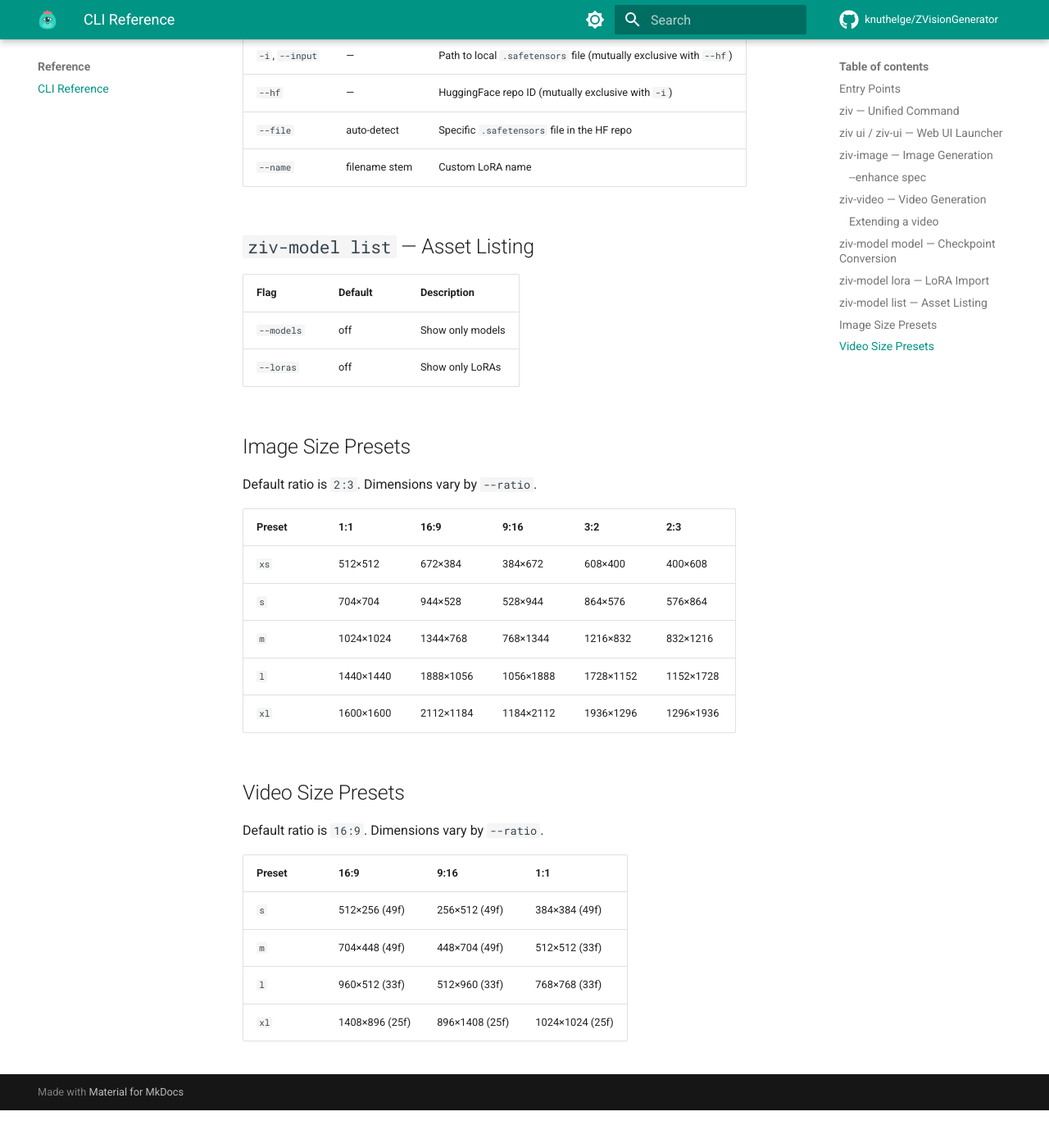
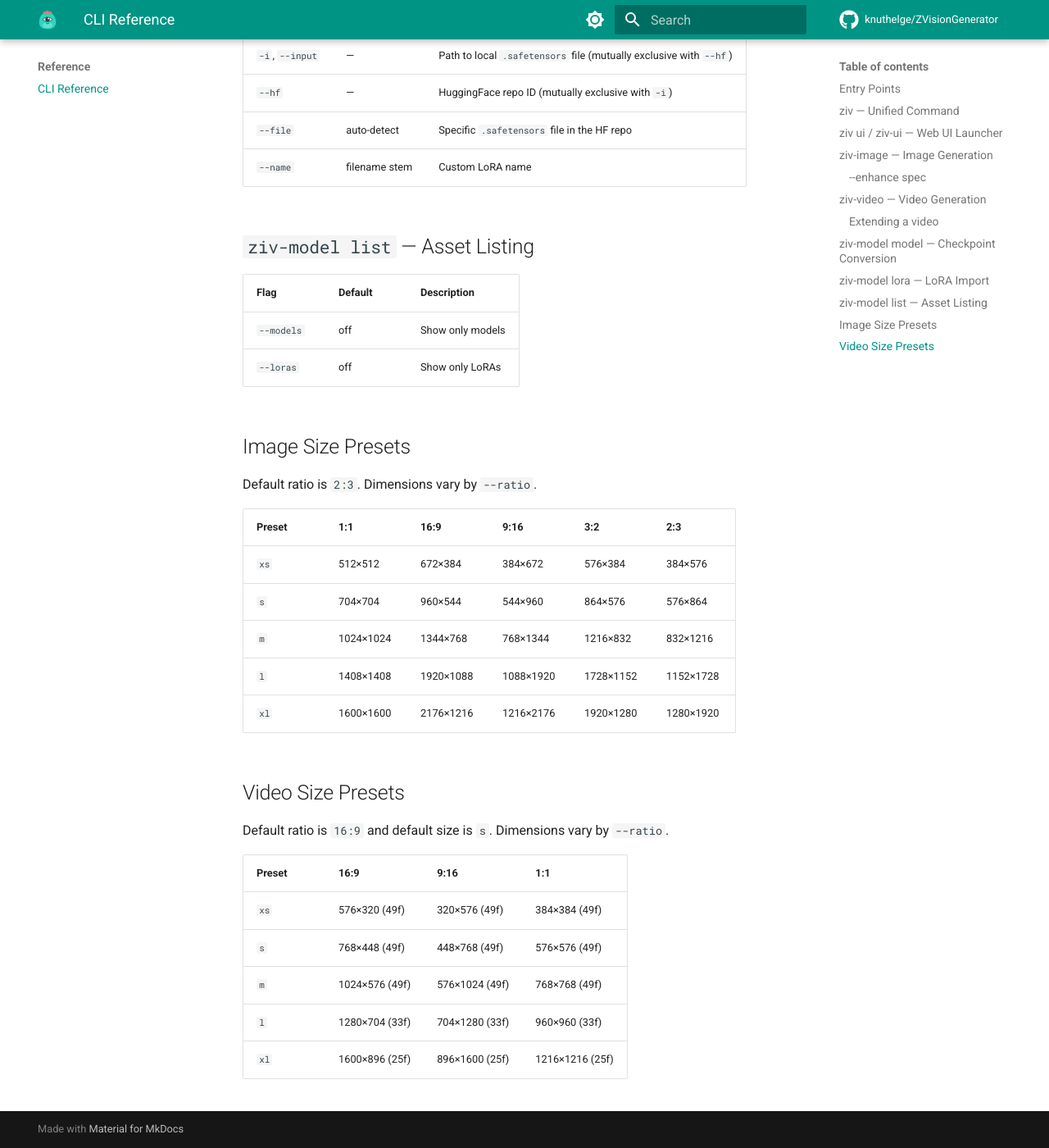
Before and after one commit to knuthelge/ZVisionGenerator, an MkDocs documentation site: the page built from docs/reference/cli.md, in a window 1280 px wide and 1400 px high, scrolled down 8248 px. Shown: the whole window at 82% size. Built offline with MkDocs 1.6.1 and Material for MkDocs 9.7.7, drawn with Linux system fonts in a browser that asks for light colours; comment, search, counter and statistics services are not loaded; before the commit the page ends 9602 px from its top, so only the background shows below that; some of the changed text lies outside the part shown.

Commit message:
feat(video): retune image and video size presets
- Video presets now match their aspect ratio and common resolutions:
  new xs 576x320 for prompt tests, s 768x448, m 1024x576 (576p),
  l 1280x704 (720p), xl 1600x896; 1:1 runs 384 to 1216
- Default video size is now s, about the cost of the old default m
- Six image presets changed so every preset keeps its exact size under
  2x upscale, and m/l/xl under 4x
- Reuse settings keeps an older asset's own size when its preset has
  since changed size
- Memory badge reference clip, fallbacks, docs and proposals follow
  the new default

```diff
--- a/docs/reference/cli.md
+++ b/docs/reference/cli.md
@@ -97,7 +97,7 @@ The free-text direction is not part of the spec; pass it with `--enhance-note`.
 
 See [Enhancing Prompts](../guides/prompts.md#enhancing-prompts).
 
-The `ideo` alias selects Ideogram 4 (`ideogram-ai/ideogram-4-fp8`), a macOS/MLX-only image model. Its width and height must be in the 256–2048 range and multiples of 16. Size presets that exceed this range — `--size xl` with `--ratio 16:9` or `--ratio 9:16` (2112 px) — are rejected before the model loads, as are `--image` and `--upscale` (both require img2img, which Ideogram 4 does not support).
+The `ideo` alias selects Ideogram 4 (`ideogram-ai/ideogram-4-fp8`), a macOS/MLX-only image model. Its width and height must be in the 256–2048 range and multiples of 16. Size presets that exceed this range — `--size xl` with `--ratio 16:9` or `--ratio 9:16` (2176 px) — are rejected before the model loads, as are `--image` and `--upscale` (both require img2img, which Ideogram 4 does not support).
 
 ## `ziv-video` — Video Generation
 
@@ -119,7 +119,7 @@ Platform-aware aliases:
 | `-H`, `--height` | model-aware | Video height (LTX: auto-aligned to 32px, 64px with `--upscale`) |
 | `--frames` | model-aware | Number of frames (LTX: auto-aligned to 8k+1) |
 | `--ratio` | `16:9` | Aspect ratio preset (16:9, 9:16, 1:1) |
-| `-s`, `--size` | `m` | Size preset (`s`, `m`, `l`, `xl`) |
+| `-s`, `--size` | `s` | Size preset (`xs`, `s`, `m`, `l`, `xl`) |
 | `--steps` | model-aware | Inference steps (LTX: up to 8; on Windows/Linux, fewer than 8 keeps the end of the distilled schedule) |
 | `--seed` | `None` (random) | Seed for reproducible video generation |
 | `--low-memory` / `--no-low-memory` | enabled | Low-memory mode for LTX. On macOS with 24 GB of memory or less it also streams the transformer from disk, which cuts the memory held while denoising; steps are slightly slower, and about twice as slow with a LoRA. `--no-low-memory` turns that off too |
@@ -193,19 +193,20 @@ Default ratio is `2:3`. Dimensions vary by `--ratio`.
 
 | Preset | 1:1 | 16:9 | 9:16 | 3:2 | 2:3 |
 |--------|-----|------|------|-----|-----|
-| `xs` | 512×512 | 672×384 | 384×672 | 608×400 | 400×608 |
-| `s` | 704×704 | 944×528 | 528×944 | 864×576 | 576×864 |
+| `xs` | 512×512 | 672×384 | 384×672 | 576×384 | 384×576 |
+| `s` | 704×704 | 960×544 | 544×960 | 864×576 | 576×864 |
 | `m` | 1024×1024 | 1344×768 | 768×1344 | 1216×832 | 832×1216 |
-| `l` | 1440×1440 | 1888×1056 | 1056×1888 | 1728×1152 | 1152×1728 |
-| `xl` | 1600×1600 | 2112×1184 | 1184×2112 | 1936×1296 | 1296×1936 |
+| `l` | 1408×1408 | 1920×1088 | 1088×1920 | 1728×1152 | 1152×1728 |
+| `xl` | 1600×1600 | 2176×1216 | 1216×2176 | 1920×1280 | 1280×1920 |
 
 ## Video Size Presets
 
-Default ratio is `16:9`. Dimensions vary by `--ratio`.
+Default ratio is `16:9` and default size is `s`. Dimensions vary by `--ratio`.
 
 | Preset | 16:9 | 9:16 | 1:1 |
 |--------|------|------|-----|
-| `s` | 512×256 (49f) | 256×512 (49f) | 384×384 (49f) |
-| `m` | 704×448 (49f) | 448×704 (49f) | 512×512 (33f) |
-| `l` | 960×512 (33f) | 512×960 (33f) | 768×768 (33f) |
-| `xl` | 1408×896 (25f) | 896×1408 (25f) | 1024×1024 (25f) |
+| `xs` | 576×320 (49f) | 320×576 (49f) | 384×384 (49f) |
+| `s` | 768×448 (49f) | 448×768 (49f) | 576×576 (49f) |
+| `m` | 1024×576 (49f) | 576×1024 (49f) | 768×768 (49f) |
+| `l` | 1280×704 (33f) | 704×1280 (33f) | 960×960 (33f) |
+| `xl` | 1600×896 (25f) | 896×1600 (25f) | 1216×1216 (25f) |
--- a/zvisiongenerator/web/static/app/index.html
+++ b/zvisiongenerator/web/static/app/index.html
@@ -13,7 +13,7 @@
     <link rel="stylesheet" href="https://fonts.googleapis.com/css2?family=Nunito:wght@400..800&display=swap" media="print" onload="this.media='all'" />
     <noscript><link rel="stylesheet" href="https://fonts.googleapis.com/css2?family=Nunito:wght@400..800&display=swap" /></noscript>
     <title>ZVision Generator</title>
-    <script type="module" crossorigin src="/app-static/assets/main-BBkhW8nm.js"></script>
+    <script type="module" crossorigin src="/app-static/assets/main-BYtF6q9w.js"></script>
     <link rel="stylesheet" crossorigin href="/app-static/assets/main--LJu3DSi.css">
   </head>
   <body class="bg-bg-base text-text-primary font-sans antialiased">
```
Also changed, not shown: CHANGELOG.md (+3 -1 lines), docs/guides/image.md (+6 -4 lines), docs/guides/video.md (+10 -7 lines), proposals/README.md (+1 -1 lines), proposals/video-upscale-existing.md (+5 -5 lines), zvisiongenerator/web/static/app/assets/main-BYtF6q9w.js, 10 other files.
